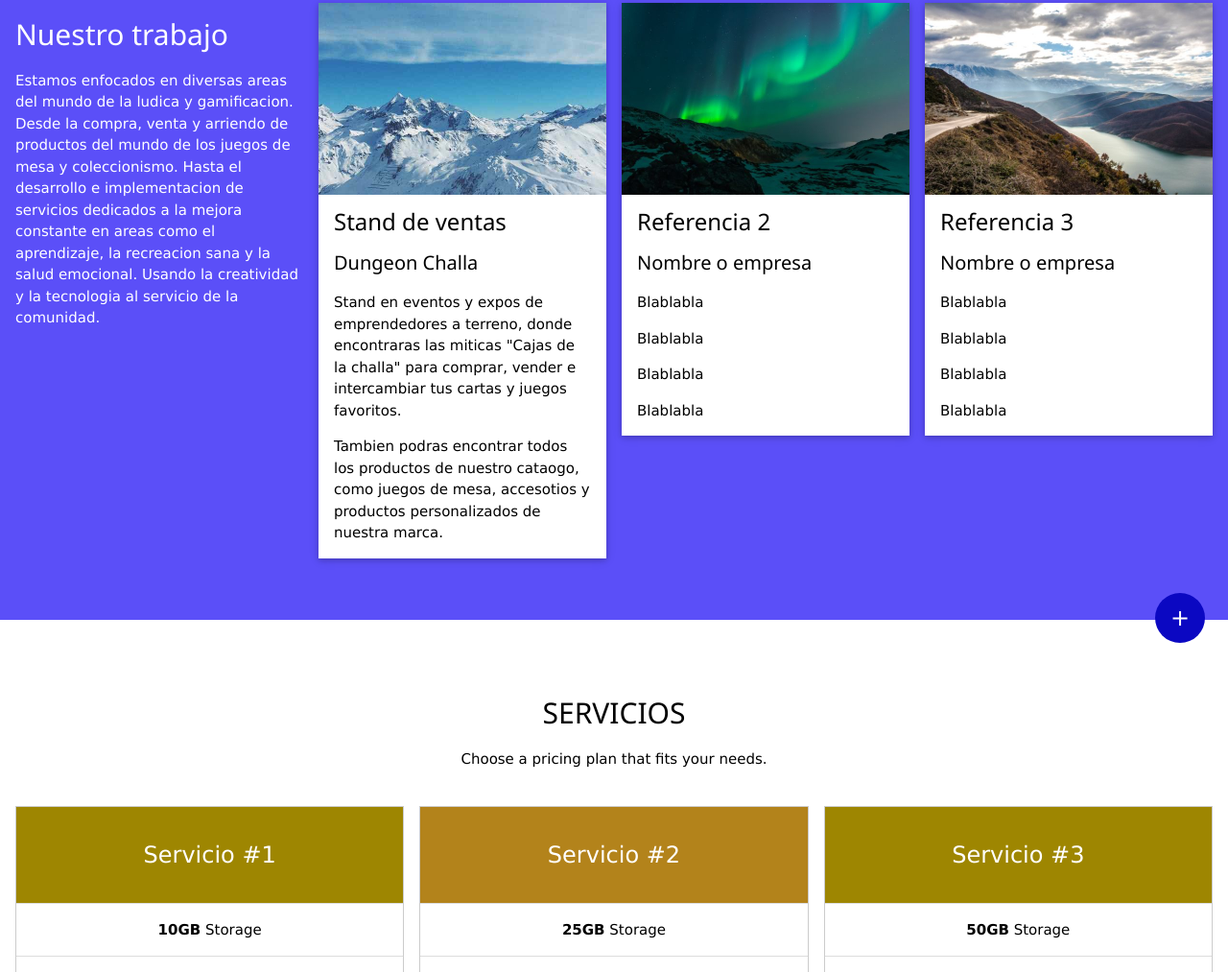
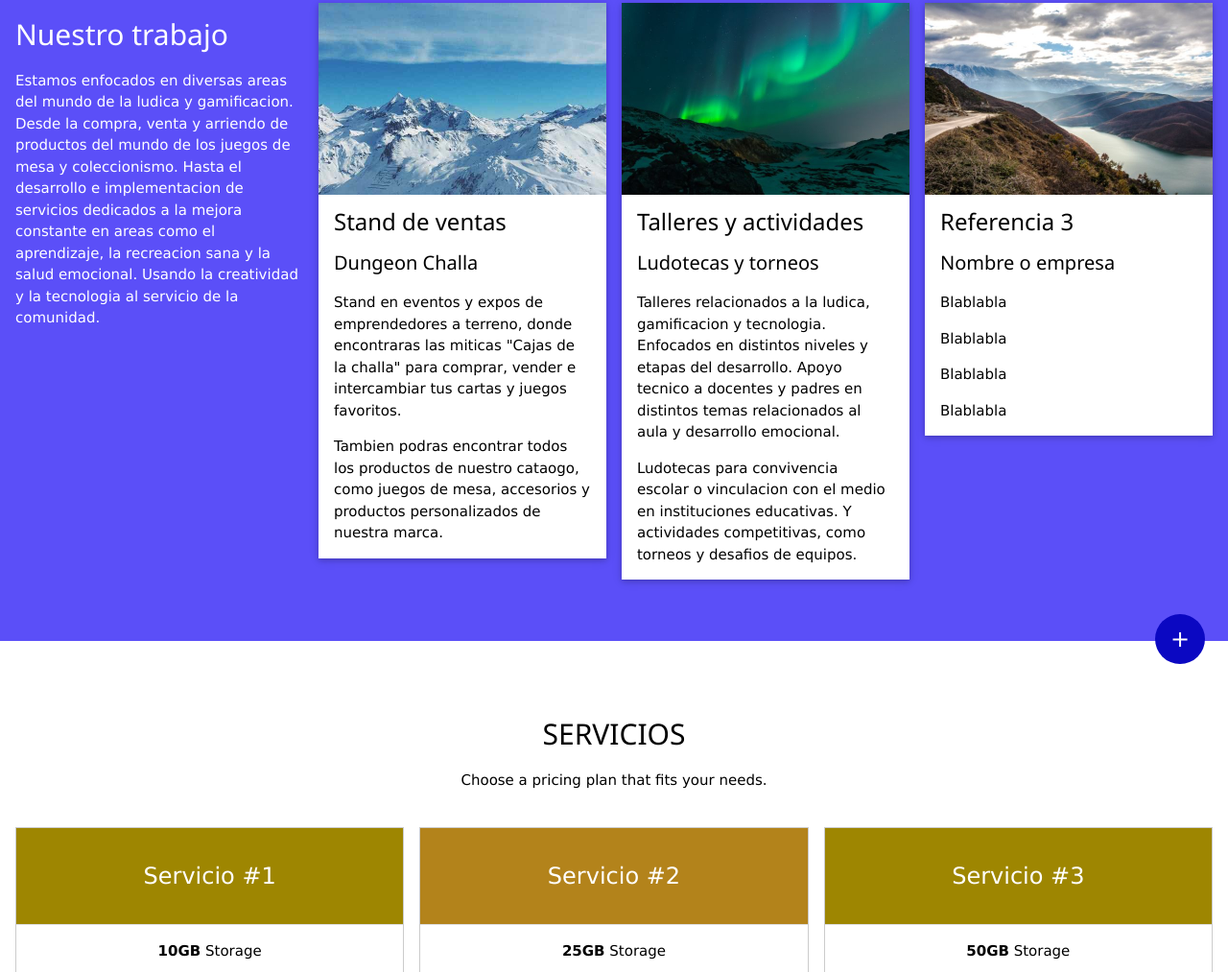
Before and after one commit to Blogfiction/wellcome, a plain HTML site: page index.html in a window 1280 px wide. Shown: the part 1158-2171 px from the top of the page at 96% size. Drawn offline with Linux system fonts and the light colour scheme.

Commit message:
cambios en parrafo referencia 2 , lineas 140 a 146

```diff
--- a/index.html
+++ b/index.html
@@ -127,7 +127,7 @@
       <h3>Stand de ventas</h3>
       <h4>Dungeon Challa</h4>
       <p>Stand en eventos y expos de emprendedores a terreno, donde encontraras las miticas "Cajas de la challa" para comprar, vender e intercambiar tus cartas y juegos favoritos. </p>
-      <p>Tambien podras encontrar todos los productos de nuestro cataogo, como juegos de mesa, accesotios y productos personalizados de nuestra marca.</p>
+      <p>Tambien podras encontrar todos los productos de nuestro cataogo, como juegos de mesa, accesorios y productos personalizados de nuestra marca.</p>
 
       </div>
       </div>
@@ -137,12 +137,14 @@
     <div class="w3-card w3-white">
       <img src="./img/lights.jpg" alt="Lights" style="width:100%">
       <div class="w3-container">
-      <h3>Referencia 2</h3>
-      <h4>Nombre o empresa</h4>
-      <p>Blablabla</p>
-      <p>Blablabla</p>
-      <p>Blablabla</p>
-      <p>Blablabla</p>
+      <h3>Talleres y actividades</h3>
+      <h4>Ludotecas y torneos</h4>
+      <p>Talleres relacionados a la ludica, gamificacion y tecnologia. Enfocados en distintos niveles y etapas del desarrollo.
+        Apoyo tecnico a docentes y padres en distintos temas relacionados al aula y desarrollo emocional.
+      </p>
+      <p>Ludotecas para convivencia escolar o vinculacion con el medio en instituciones educativas. Y actividades competitivas, como torneos y desafios de equipos. </p>
+
+
       </div>
       </div>
     </div>
```
